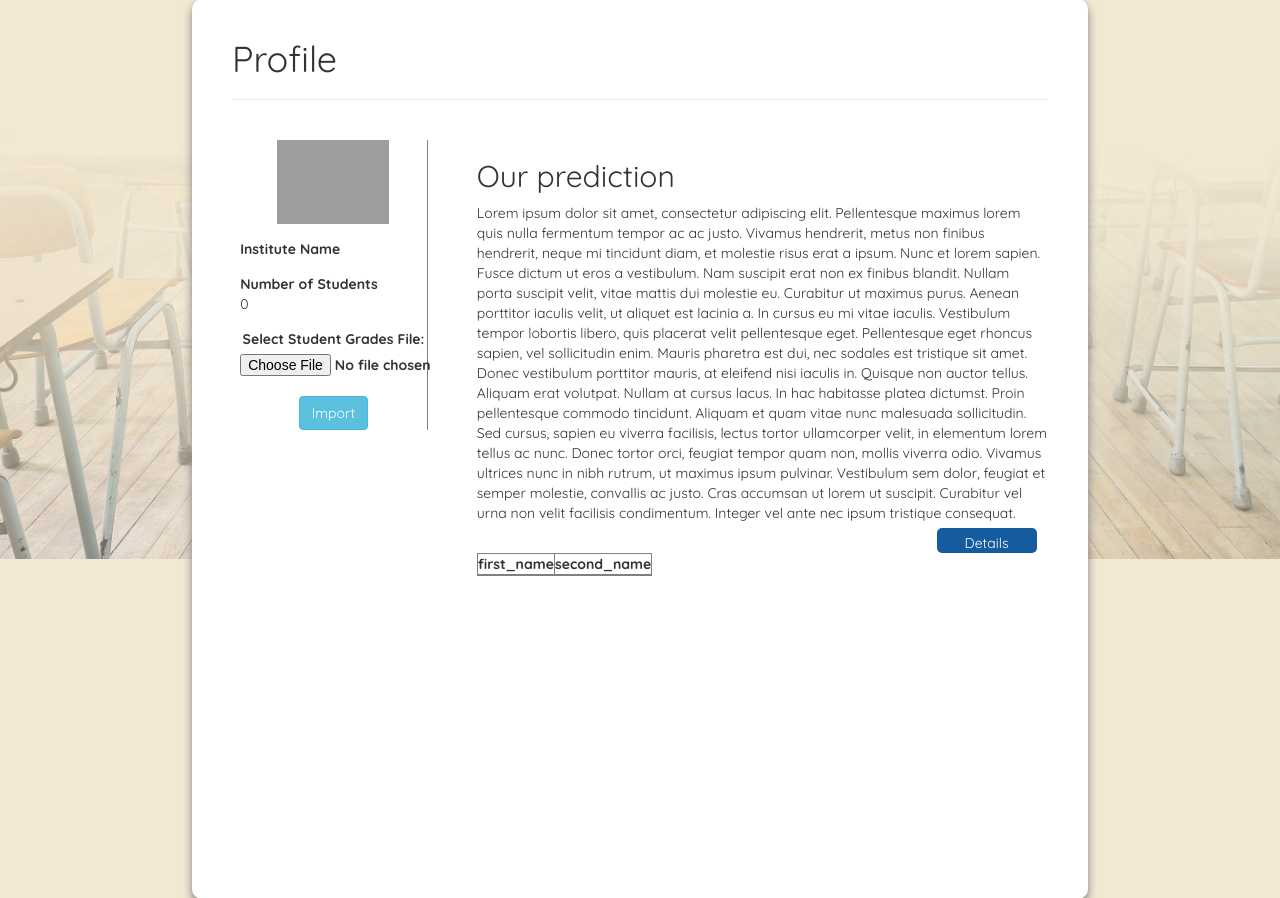
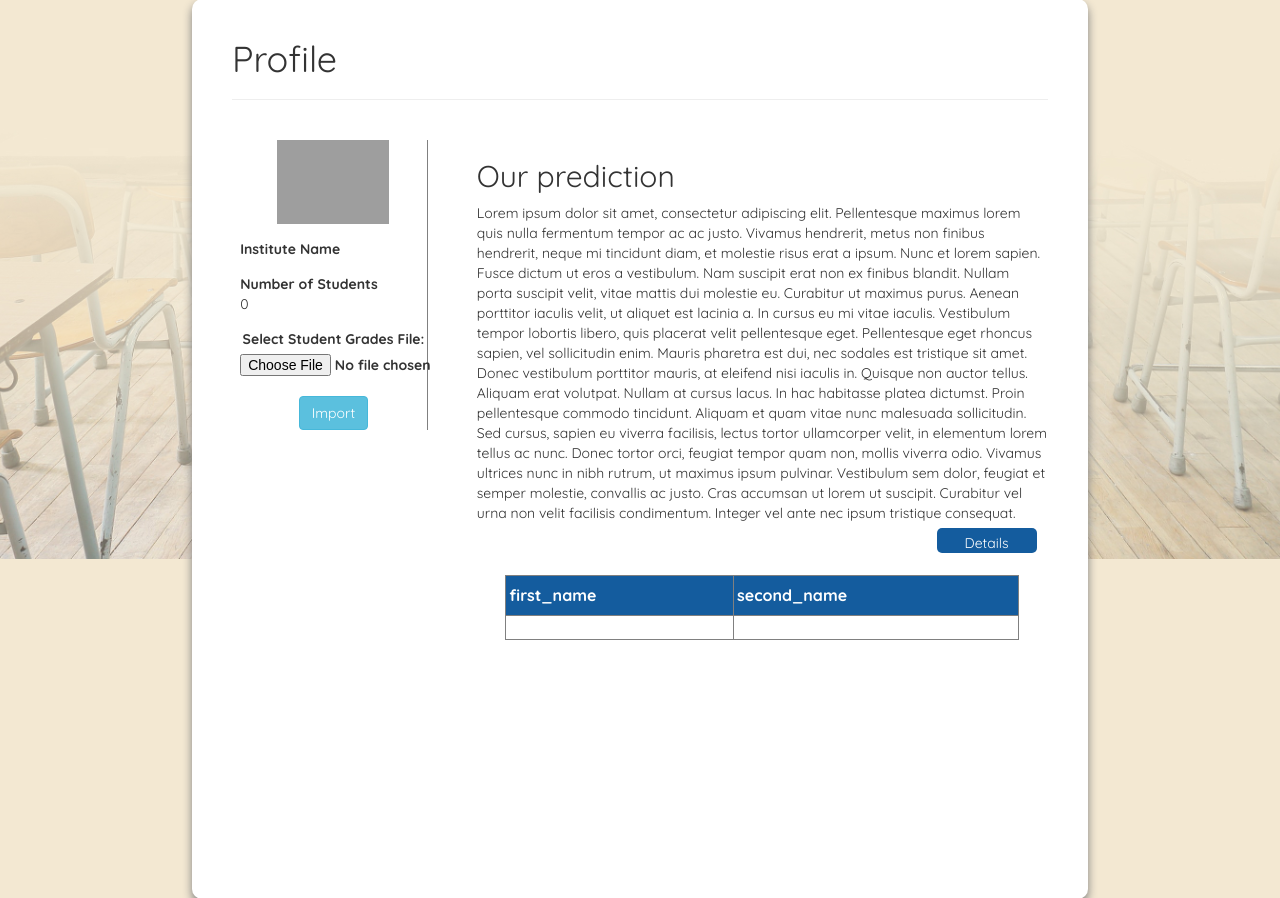
Before and after one commit to Suchith19792/eParent, a PHP site: page /Authintication_withFrontEnd_3/profile_inst.php in a window 1280 px wide. Shown: the part 241-1139 px from the top of the page. Run offline with PHP 8.4, Linux system fonts and the light colour scheme; a user stored in the database is signed in; data comes from the database, SQL or seed files in the repository; data that the repository does not hold is empty; some libraries are stand-ins or nearby versions; grey boxes are pictures that could not be loaded.

Commit message:
Added table for the institution profile

```diff
--- a/Authintication_withFrontEnd_3/profile_inst.php
+++ b/Authintication_withFrontEnd_3/profile_inst.php
@@ -195,10 +195,10 @@ if(isset($_POST["submit"]))
 
 <p>&nbsp;</p>
 
-     <table border="1" cellpadding="1" cellspacing="1">
+     <table class="institute_table" border="1" cellpadding="1" cellspacing="1">
    <tr>
-     <td><strong>first_name</strong></td>
-     <td><strong>second_name</strong></td>
+     <th><strong>first_name</strong></th>
+     <th><strong>second_name</strong></th>
    </tr>
    <?php do { ?>
      <tr>
--- a/Authintication_withFrontEnd_3/style.css
+++ b/Authintication_withFrontEnd_3/style.css
@@ -2,6 +2,25 @@ body{
   background: url(bg.jpg) no-repeat center fixed;
   background-size: cover;
   margin: 0;
+}
+
+.institute_table {
+  width: 90%;
+  margin: 0 auto;
+  margin-top: 4vh;
+}
+
+.institute_table td{
+  padding-left: 3px;
+  height: 3vh;
+}
+
+.institute_table th{
+  padding-left: 3px;
+  background: #145C9E;
+  color: white;
+  font-size: 16px;
+  height: 5vh;
 }
 
 .navbar-wrapper {
```
